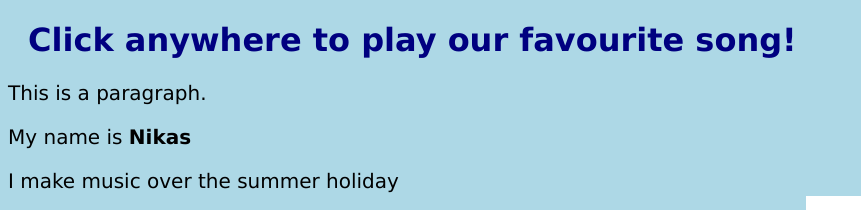
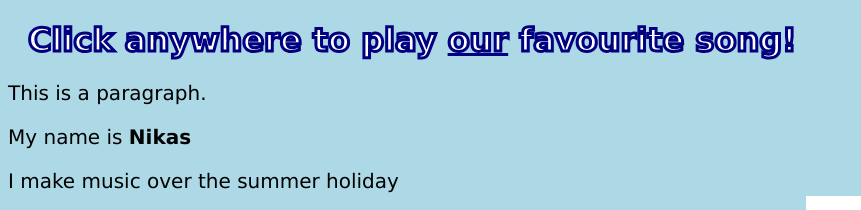
Before and after one commit to runes121/runes121.github.io, a plain HTML site: page jm/index.html in a window 1280 px wide. Shown: the top 210 px of the page, 0-861 px from the left. Drawn offline with Linux system fonts and the light colour scheme.

Commit message:
add styling

```diff
--- a/jm/index.html
+++ b/jm/index.html
@@ -7,7 +7,7 @@
     <link rel="stylesheet" href="style.css">
 </head>
 <body>
-    <h1>Click anywhere to play <b>our</b> favourite song!</h1>
+    <h1>Click anywhere to play <u>our</u> favourite song!</h1>
     <p>This is a paragraph.</p>
     <p>My name is <b>Nikas</b></p>
     <p>I make music over the summer holiday</p>
--- a/jm/style.css
+++ b/jm/style.css
@@ -4,7 +4,8 @@ body {
 }
 
 h1 {
-    color: navy;
+    color: rgb(255, 255, 255);
+    -webkit-text-stroke: 3px navy;
     margin-left: 20px;
 }
 
```
